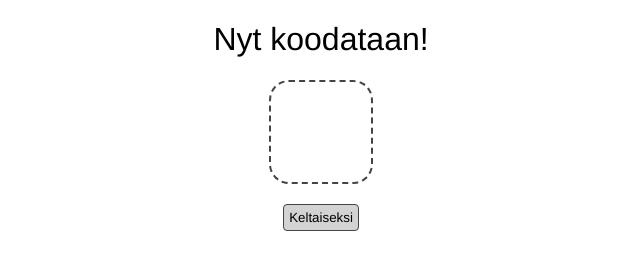
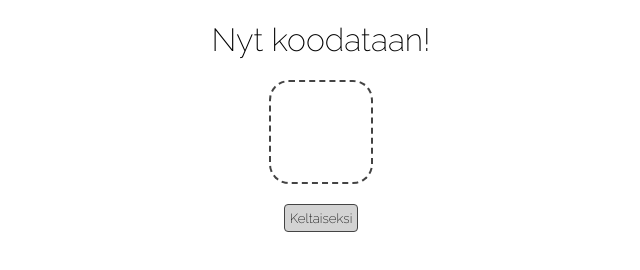
Before and after one commit to jleikko/JS-koulutus, a plain HTML site: page teht/t02-try-material/index.html in a window 1280 px wide. Shown: the whole page, without its empty margins (319-959 px from the left). Drawn offline with Linux system fonts and the light colour scheme.

Commit message:
fontti korjattu

```diff
--- a/teht/t02-try-material/index.html
+++ b/teht/t02-try-material/index.html
@@ -2,14 +2,15 @@
 <html>
 <head>
     <title>Nyt koodataan!</title>
+    <link href='http://fonts.googleapis.com/css?family=Raleway:400,200' rel='stylesheet' type='text/css'>
     <style>
         * {
-            font-family: Helvetica;
+            font-family: 'Raleway', sans-serif;
             font-weight: 300;
         }
         body {
             text-align:center;
-	}
+    }
         #laatikko {
             border-style: dashed;
             border-radius: 20px;
```
